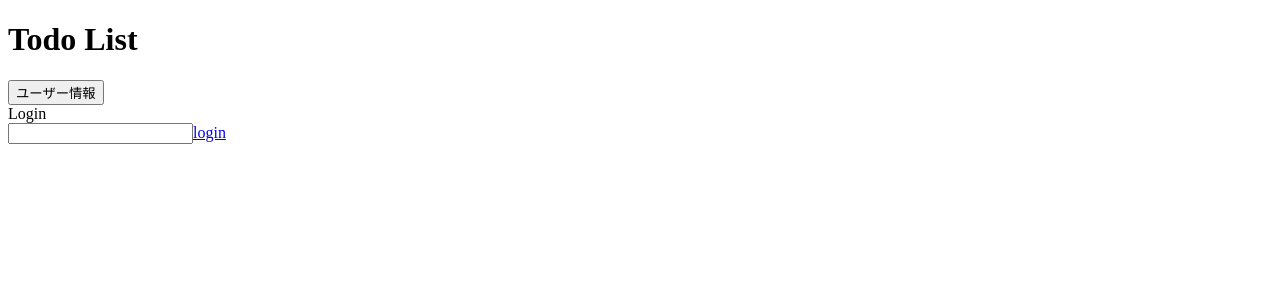
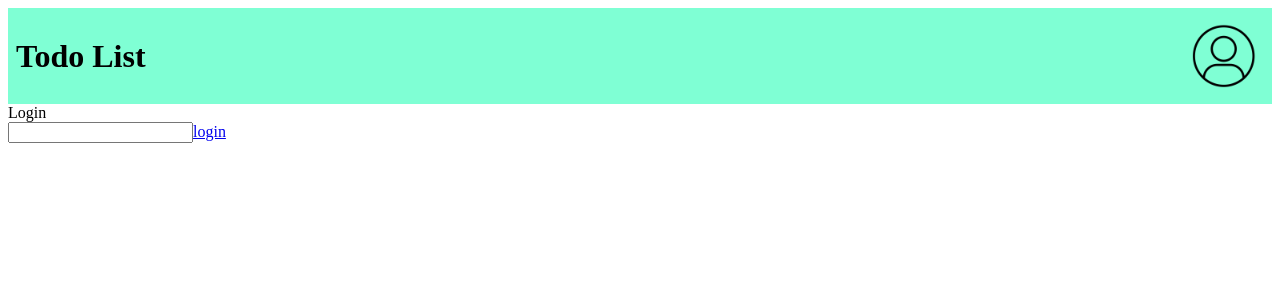
Before and after one commit to Sooooooooooooma/team_todo, a React (Create React App) app: page / in a window 1280 px wide. Shown: the top 300 px of the page. Built offline with nearby package versions, Linux system fonts and the light colour scheme.

Commit message:
Headerの動きと見た目を作りました。

```diff
--- a/src/Login.js
+++ b/src/Login.js
@@ -10,7 +10,7 @@ const Login = ({catchName}) => {
 
   return (
     <>
-      <Header/>
+      <Header name={""}/>
       <div>Login</div>
       <input type='text' onChange={getUserName} id='nameArea'/>
       <Link to='/Home' onClick={catchName(userName)}>login</Link>
--- /dev/null
+++ b/src/components/Header.css
@@ -0,0 +1,13 @@
+.header {
+    background-color: aquamarine;
+    display: flex;
+    justify-content: space-between;
+    align-items: center;
+    padding: 8px;
+    top: 0;
+    position: sticky;
+}
+.icon{
+    height: 10vh;
+    aspect-ratio: 1/1;
+}
--- a/src/components/Header.js
+++ b/src/components/Header.js
@@ -1,9 +1,18 @@
+import "./Header.css"
+
 const Header = ({name}) => {
+  const showName = () => {
+    if(name!==""){
+      alert("こんにちは  "+name+" さん!");
+    }else{
+      alert("ようこそ Todo List へ!");
+    };
+  };
   return (
-    <>
+    <div className="header">
       <h1>Todo List</h1>
-      <button onClick={()=> alert("hello "+name+"!")}>ユーザー情報</button>
-    </>
+      <input type="image" src="/kkrn_icon_user.png" alt="ユーザー名" className="icon" onClick={showName}/>
+    </div>
   )
 }
 
```
Also changed, not shown: public/kkrn_icon_user.png (added).
